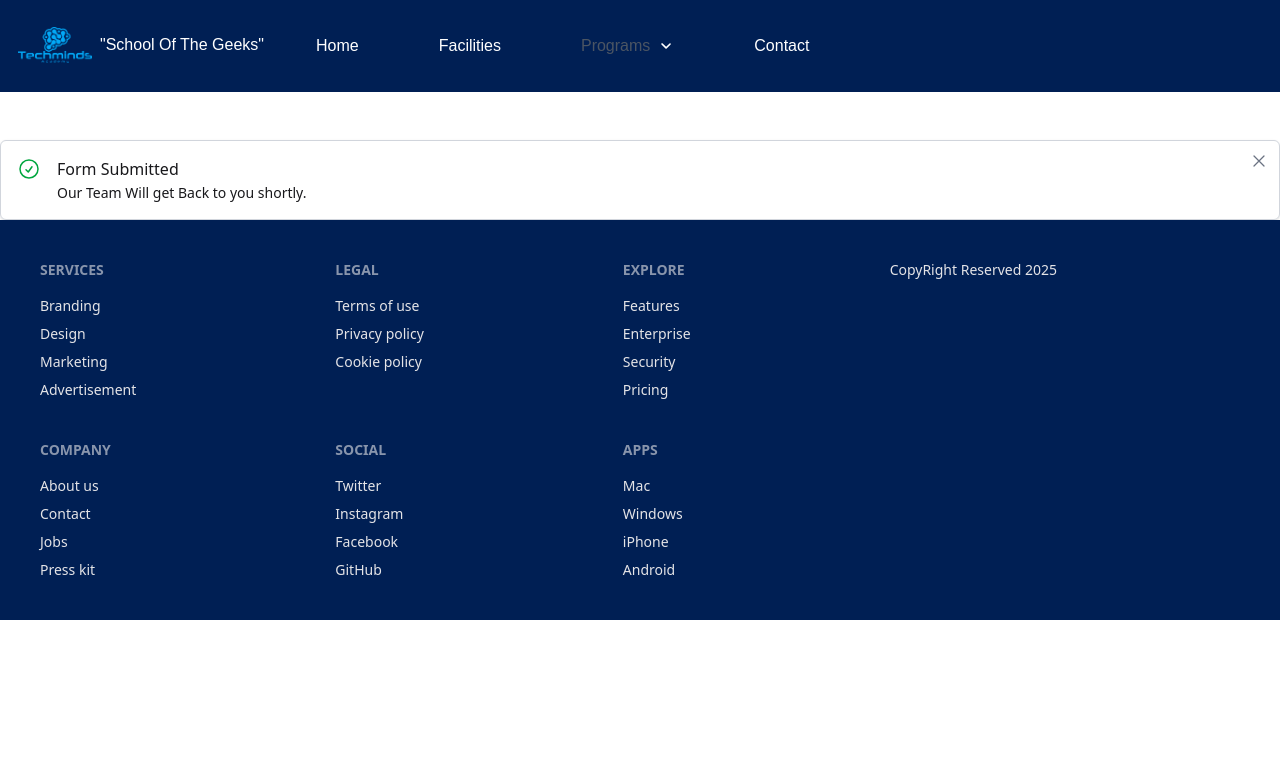
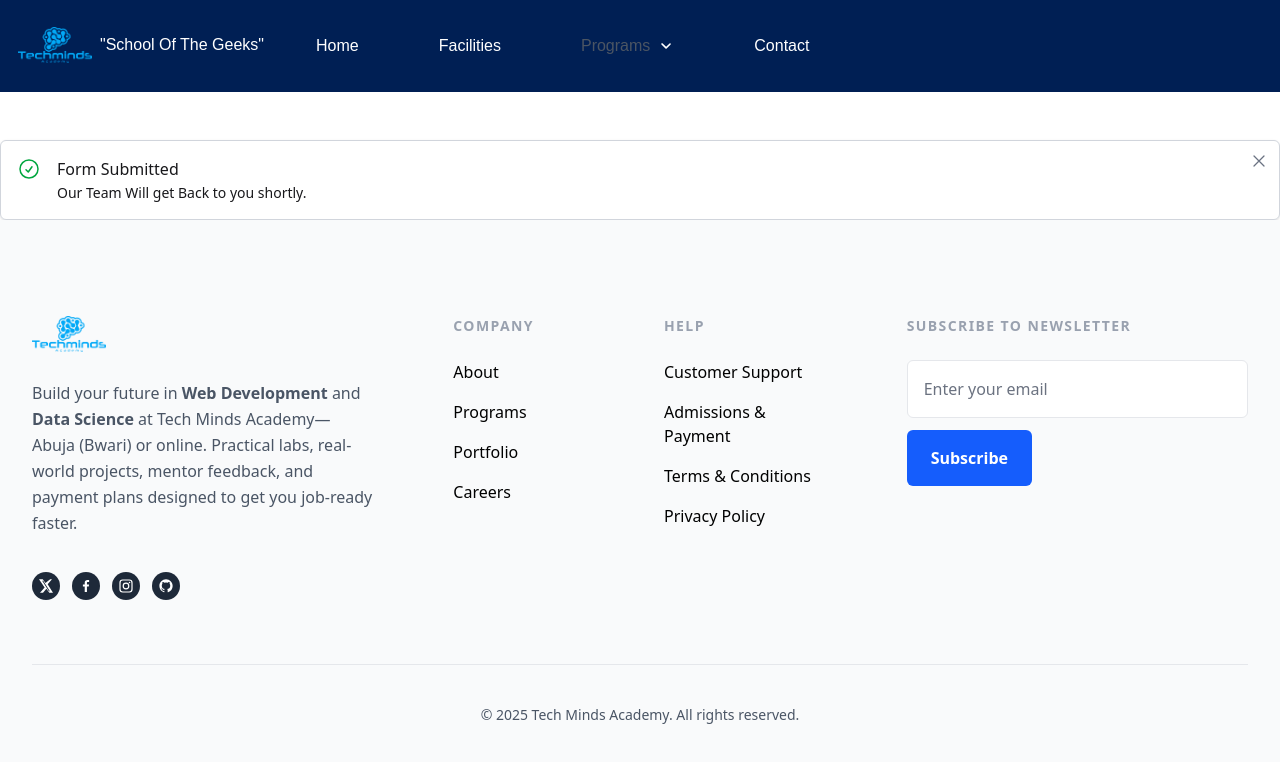
Before and after one commit to Bookofharry/Website-techminds, a React (Vite) app: page /mail in a window 1280 px wide. Shown: the top 762 px of the page. Built offline with nearby package versions, Linux system fonts and the light colour scheme; a web font is replaced by a local one.

Commit message:
Done With Home Page , Waiting for Review

```diff
--- a/src/compo/footer.jsx
+++ b/src/compo/footer.jsx
@@ -1,53 +1,148 @@
-function Footer(){
-    return(
-        <div>
-            <footer className="footer sm:footer-horizontal bg-[#001f54] text-neutral-content grid-rows-2 p-10">
-  <nav>
-    <h6 className="footer-title">Services</h6>
-    <a className="link link-hover">Branding</a>
-    <a className="link link-hover">Design</a>
-    <a className="link link-hover">Marketing</a>
-    <a className="link link-hover">Advertisement</a>
-  </nav>
-  <nav>
-    <h6 className="footer-title">Company</h6>
-    <a className="link link-hover">About us</a>
-    <a className="link link-hover">Contact</a>
-    <a className="link link-hover">Jobs</a>
-    <a className="link link-hover">Press kit</a>
-  </nav>
-  <nav>
-    <h6 className="footer-title">Legal</h6>
-    <a className="link link-hover">Terms of use</a>
-    <a className="link link-hover">Privacy policy</a>
-    <a className="link link-hover">Cookie policy</a>
-  </nav>
-  <nav>
-    <h6 className="footer-title">Social</h6>
-    <a className="link link-hover">Twitter</a>
-    <a className="link link-hover">Instagram</a>
-    <a className="link link-hover">Facebook</a>
-    <a className="link link-hover">GitHub</a>
-  </nav>
-  <nav>
-    <h6 className="footer-title">Explore</h6>
-    <a className="link link-hover">Features</a>
-    <a className="link link-hover">Enterprise</a>
-    <a className="link link-hover">Security</a>
-    <a className="link link-hover">Pricing</a>
-  </nav>
-  <nav>
-    <h6 className="footer-title">Apps</h6>
-    <a className="link link-hover">Mac</a>
-    <a className="link link-hover">Windows</a>
-    <a className="link link-hover">iPhone</a>
-    <a className="link link-hover">Android</a>
-  </nav>
-  <p>CopyRight Reserved {new Date().getFullYear()}</p>
-</footer>
+import React from 'react';
+import Logo from '../assets/Logo.png';
 
+const Footer = () => {
+  const year = new Date().getFullYear();
+
+  return (
+    <section className="py-10 bg-gray-50 sm:pt-16 lg:pt-24">
+      <div className="px-4 mx-auto sm:px-6 lg:px-8 max-w-7xl">
+        <div className="grid grid-cols-2 md:col-span-3 lg:grid-cols-6 gap-y-16 gap-x-12">
+          <div className="col-span-2 md:col-span-3 lg:col-span-2 lg:pr-8">
+            <img
+              className="w-auto h-9"
+              src={Logo}
+              alt="Tech Minds Academy logo"
+            />
+
+            {/* Personalized ad copy */}
+            <p className="text-base leading-relaxed text-gray-600 mt-7">
+              Build your future in <strong>Web Development</strong> and <strong>Data Science</strong> at Tech Minds Academy—Abuja (Bwari) or online.
+              Practical labs, real-world projects, mentor feedback, and payment plans designed to get you job-ready faster.
+            </p>
+
+            <ul className="flex items-center space-x-3 mt-9">
+              {/* X (formerly Twitter) */}
+              <li>
+                <a
+                  href="#"
+                  aria-label="Tech Minds on X"
+                  title="Follow us on X"
+                  className="flex items-center justify-center text-white bg-gray-800 rounded-full w-7 h-7 transition-all duration-200 hover:bg-blue-600 focus:bg-blue-600 hover:scale-110 active:scale-95 focus:outline-none focus-visible:ring-2 focus-visible:ring-blue-500/60"
+                >
+                  <svg className="w-4 h-4" viewBox="0 0 24 24" aria-hidden="true" fill="currentColor">
+                    <path d="M18.244 2H21l-6.51 7.44L22.5 22h-5.56l-4.35-5.82L7.5 22H3l6.93-7.92L1.5 2h5.64l4.01 5.41L18.244 2Zm-1.947 18h1.5L7.76 4h-1.5L16.297 20Z" />
+                  </svg>
+                </a>
+              </li>
+
+              {/* Facebook */}
+              <li>
+                <a
+                  href="#"
+                  aria-label="Facebook"
+                  className="flex items-center justify-center text-white bg-gray-800 rounded-full w-7 h-7 transition-all duration-200 hover:bg-blue-600 focus:bg-blue-600 hover:scale-110 active:scale-95 focus:outline-none focus-visible:ring-2 focus-visible:ring-blue-500/60"
+                >
+                  <svg className="w-4 h-4" viewBox="0 0 24 24" fill="currentColor" aria-hidden="true">
+                    <path d="M13.397 20.997v-8.196h2.765l.411-3.209h-3.176V7.548c0-.926.258-1.56 1.587-1.56h1.684V3.127A22.336 22.336 0 0 0 14.201 3c-2.444 0-4.122 1.492-4.122 4.231v2.355H7.332v3.209h2.753v8.202h3.312z"></path>
+                  </svg>
+                </a>
+              </li>
+
+              {/* Instagram (modern outline) */}
+              <li>
+                <a
+                  href="#"
+                  aria-label="Instagram"
+                  title="Follow us on Instagram"
+                  className="flex items-center justify-center text-white bg-gray-800 rounded-full w-7 h-7 transition-all duration-200 hover:bg-blue-600 focus:bg-blue-600 hover:scale-110 active:scale-95 focus:outline-none focus-visible:ring-2 focus-visible:ring-blue-500/60"
+                >
+                  <svg
+                    className="w-4 h-4"
+                    viewBox="0 0 24 24"
+                    aria-hidden="true"
+                    fill="none"
+                    stroke="currentColor"
+                    strokeWidth="1.8"
+                  >
+                    <rect x="3" y="3" width="18" height="18" rx="4" />
+                    <circle cx="12" cy="12" r="4.2" />
+                    <circle cx="17.3" cy="6.7" r="1.2" fill="currentColor" stroke="none" />
+                  </svg>
+                </a>
+              </li>
+
+              {/* GitHub */}
+              <li>
+                <a
+                  href="#"
+                  aria-label="GitHub"
+                  className="flex items-center justify-center text-white bg-gray-800 rounded-full w-7 h-7 transition-all duration-200 hover:bg-blue-600 focus:bg-blue-600 hover:scale-110 active:scale-95 focus:outline-none focus-visible:ring-2 focus-visible:ring-blue-500/60"
+                >
+                  <svg className="w-4 h-4" viewBox="0 0 24 24" fill="currentColor" aria-hidden="true">
+                    <path
+                      fillRule="evenodd"
+                      clipRule="evenodd"
+                      d="M12.026 2c-5.509 0-9.974 4.465-9.974 9.974 0 4.406 2.857 8.145 6.821 9.465.499.09.679-.217.679-.481 0-.237-.008-.865-.011-1.696-2.775.602-3.361-1.338-3.361-1.338-.452-1.152-1.107-1.459-1.107-1.459-.905-.619.069-.605.069-.605 1.002.07 1.527 1.028 1.527 1.028.89 1.524 2.336 1.084 2.902.829.091-.645.351-1.085.635-1.334-2.214-.251-4.542-1.107-4.542-4.93 0-1.087.389-1.979 1.024-2.675-.101-.253-.446-1.268.099-2.64 0 0 .837-.269 2.742 1.021a9.582 9.582 0 0 1 2.496-.336 9.554 9.554 0 0 1 2.496.336c1.906-1.291 2.742-1.021 2.742-1.021.545 1.372.203 2.387.099 2.64.64.696 1.024 1.587 1.024 2.675 0 3.833-2.33 4.675-4.552 4.922.355.308.675.916.675 1.846 0 1.334-.012 2.41-.012 2.737 0 .267.178.577.687.479C19.146 20.115 22 16.379 22 11.974 22 6.465 17.535 2 12.026 2z"
+                    />
+                  </svg>
+                </a>
+              </li>
+            </ul>
+          </div>
+
+          <div>
+            <p className="text-sm font-semibold tracking-widest text-gray-400 uppercase">Company</p>
+            <ul className="mt-6 space-y-4">
+              <li><a href="#" className="flex text-base text-black transition-all duration-200 hover:text-blue-600 focus:text-blue-600">About</a></li>
+              <li><a href="#" className="flex text-base text-black transition-all duration-200 hover:text-blue-600 focus:text-blue-600">Programs</a></li>
+              <li><a href="#" className="flex text-base text-black transition-all duration-200 hover:text-blue-600 focus:text-blue-600">Portfolio</a></li>
+              <li><a href="#" className="flex text-base text-black transition-all duration-200 hover:text-blue-600 focus:text-blue-600">Careers</a></li>
+            </ul>
+          </div>
+
+          <div>
+            <p className="text-sm font-semibold tracking-widest text-gray-400 uppercase">Help</p>
+            <ul className="mt-6 space-y-4">
+              <li><a href="#" className="flex text-base text-black transition-all duration-200 hover:text-blue-600 focus:text-blue-600">Customer Support</a></li>
+              <li><a href="#" className="flex text-base text-black transition-all duration-200 hover:text-blue-600 focus:text-blue-600">Admissions & Payment</a></li>
+              <li><a href="#" className="flex text-base text-black transition-all duration-200 hover:text-blue-600 focus:text-blue-600">Terms & Conditions</a></li>
+              <li><a href="#" className="flex text-base text-black transition-all duration-200 hover:text-blue-600 focus:text-blue-600">Privacy Policy</a></li>
+            </ul>
+          </div>
+
+          <div className="col-span-2 md:col-span-1 lg:col-span-2 lg:pl-8">
+            <p className="text-sm font-semibold tracking-widest text-gray-400 uppercase">Subscribe to newsletter</p>
+            <form action="#" method="POST" className="mt-6">
+              <div>
+                <label htmlFor="email" className="sr-only">Email</label>
+                <input
+                  type="email"
+                  name="email"
+                  id="email"
+                  placeholder="Enter your email"
+                  className="block w-full p-4 text-black placeholder-gray-500 transition-all duration-200 bg-white border border-gray-200 rounded-md focus:outline-none focus:border-blue-600 caret-blue-600"
+                  required
+                />
+              </div>
+              <button
+                type="submit"
+                className="inline-flex items-center justify-center px-6 py-4 mt-3 font-semibold text-white transition-all duration-200 bg-blue-600 rounded-md hover:bg-blue-700 focus:bg-blue-700"
+              >
+                Subscribe
+              </button>
+            </form>
+          </div>
         </div>
-    )
-}
+
+        <hr className="mt-16 mb-10 border-gray-200" />
+
+        <p className="text-sm text-center text-gray-600">
+          © {year} Tech Minds Academy. All rights reserved.
+        </p>
+      </div>
+    </section>
+  );
+};
 
 export default Footer;
--- /dev/null
+++ b/src/compo/stat.jsx
@@ -0,0 +1,59 @@
+import React from "react";
+
+const Numbers = () => {
+  return (
+    <section className="py-10 bg-gray-100 sm:py-16 lg:py-24">
+      <div className="max-w-5xl px-4 mx-auto sm:px-6 lg:px-8">
+        {/* Heading */}
+        <div className="max-w-2xl mx-auto text-center">
+          <h2 className="text-3xl font-bold leading-tight text-black sm:text-4xl lg:text-5xl">
+            Our impact in numbers
+          </h2>
+          <p className="mt-3 text-xl leading-relaxed text-gray-600 md:mt-8">
+            Tech Minds Academy—Abuja (Bwari) & online. Mentor-led, project-based training in{" "}
+            <span className="font-semibold text-gray-900">Web Development</span> and{" "}
+            <span className="font-semibold text-gray-900">Data Science</span>. Here’s a quick snapshot of our progress.
+          </p>
+        </div>
+
+        {/* Stats */}
+        <div className="grid grid-cols-1 gap-8 mt-10 text-center lg:mt-24 sm:gap-x-8 md:grid-cols-3">
+          {/* Years */}
+          <div className="group">
+            <h3 className="font-bold text-7xl">
+              <span className="text-transparent bg-clip-text bg-gradient-to-r from-fuchsia-600 to-blue-600">
+                2+
+              </span>
+            </h3>
+            <p className="mt-4 text-xl font-medium text-gray-900">Years of training</p>
+            <p className="text-base mt-0.5 text-gray-500">Consistent, mentor-led cohorts since launch</p>
+          </div>
+
+          {/* Projects */}
+          <div className="group">
+            <h3 className="font-bold text-7xl">
+              <span className="text-transparent bg-clip-text bg-gradient-to-r from-fuchsia-600 to-blue-600">
+                89
+              </span>
+            </h3>
+            <p className="mt-4 text-xl font-medium text-gray-900">Portfolio projects shipped</p>
+            <p className="text-base mt-0.5 text-gray-500">Web apps, APIs & data pipelines</p>
+          </div>
+
+          {/* Learners */}
+          <div className="group">
+            <h3 className="font-bold text-7xl">
+              <span className="text-transparent bg-clip-text bg-gradient-to-r from-fuchsia-600 to-blue-600">
+                437+
+              </span>
+            </h3>
+            <p className="mt-4 text-xl font-medium text-gray-900">Learners trained</p>
+            <p className="text-base mt-0.5 text-gray-500">On campus in Abuja (Bwari) & online</p>
+          </div>
+        </div>
+      </div>
+    </section>
+  );
+};
+
+export default Numbers;
--- a/src/compo/testimonial.jsx
+++ b/src/compo/testimonial.jsx
@@ -19,7 +19,7 @@ function Testimonial(){
       <div className="mt-8 text-center md:mt-16 md:order-3">
 
         <Link  className="pb-2 text-base font-bold leading-7 text-gray-900 transition-all duration-200 border-b-2 border-gray-900 hover:border-gray-600 font-pj focus:outline-none focus:ring-1 focus:ring-gray-900 focus:ring-offset-2 hover:text-gray-600"
-to='https://www.google.com/search?q=Tech+Minds+Academy&stick=H4sIAAAAAAAA_-NgU1I1qDA0MElJSTE3MzFKM7UwMje1MqhItLQ0NbRINTVLSjEzTjIyW8QqFJKanKHgm5mXUqzgmJyYkppbCQDwM4OVPgAAAA&hl=en&mat=CQ8clRqSUkxoElYBYJahaQRf0bS_zcFZdxWYsjaMbYbQRhDVWwgjuYcWonlHwYdUuHsRatDMDr5XtHq8SCoIU3ZTo-Yy1MgAEci6yFi7e3yiKN8p-xYH25gdQ6MZDS8z8A&authuser=4#mpd=~7515472665639197711/customers/reviews'>Check all reviews</Link>
+to='https://www.google.com/search?q=Tech+Minds+Academy&stick=H4sIAAAAAAAA_-NgU1I1qDA0MElJSTE3MzFKM7UwMje1MqhItLQ0NbRINTVLSjEzTjIyW8QqFJKanKHgm5mXUqzgmJyYkppbCQDwM4OVPgAAAA&hl=en&mat=CQ8clRqSUkxoElYBYJahaQRf0bS_zcFZdxWYsjaMbYbQRhDVWwgjuYcWonlHwYdUuHsRatDMDr5XtHq8SCoIU3ZTo-Yy1MgAEci6yFi7e3yiKN8p-xYH25gdQ6MZDS8z8A&authuser=4#mpd=~7515472665639197711/customers/reviews'>Check All Google Reviews</Link>
       </div>
 
       <div className="relative mt-10 md:mt-24 md:order-2">
--- a/src/pages/Home.jsx
+++ b/src/pages/Home.jsx
@@ -5,6 +5,7 @@ import HeroSplit from "../compo/SkillCard"
 import DownloadCta from "../compo/cta2"
 import Learn from "../compo/Learn"
 import Faq from "../compo/loading"
+import Numbers from "../compo/stat"
 function Home(){
     return(
        <div>
@@ -13,6 +14,7 @@ function Home(){
         <DownloadCta />
        <Thank />
        <Testimonial />
+       <Numbers />
        <Faq />
        </div>
     )
```
Also changed, not shown: src/compo/loading.jsx (+3 -6 lines).
